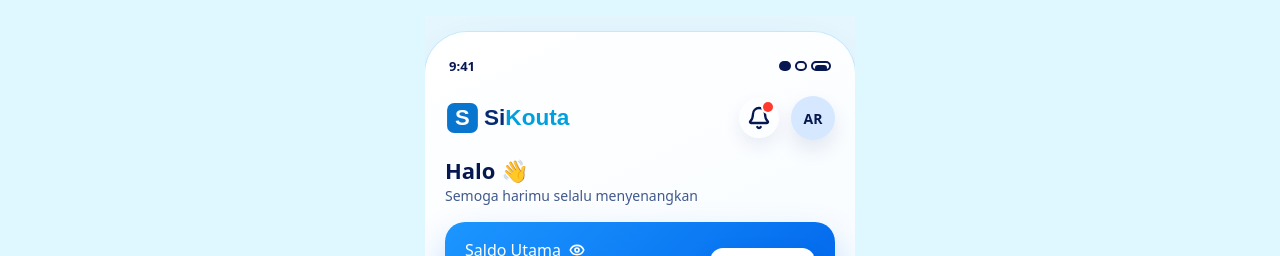
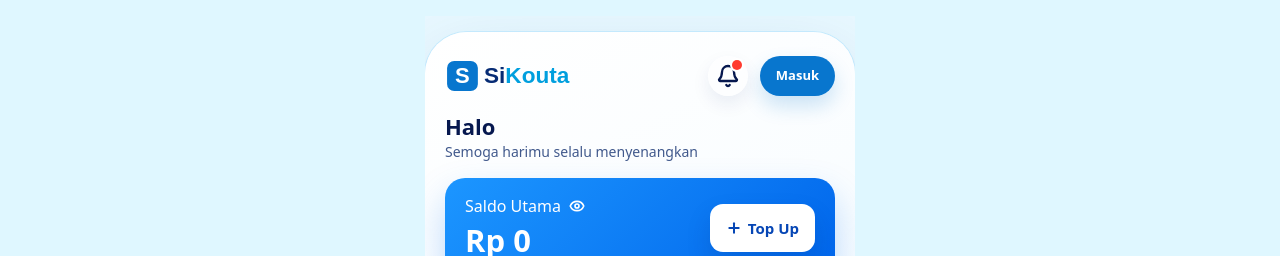
Before and after one commit to Dlennss/SiKouta, a Next.js app in the folder sikouta-fe/: page /user in a window 1280 px wide. Shown: the top 256 px of the page. Built offline with nearby package versions, Linux system fonts and the light colour scheme; no server answers.

Commit message:
Update guest header actions

```diff
--- a/sikouta-fe/app/(user)/user/page.tsx
+++ b/sikouta-fe/app/(user)/user/page.tsx
@@ -24,24 +24,15 @@ function getFirstName(value?: string | null) {
   return name.split(/\s+/)[0] || null;
 }
 
-function StatusBar() {
-  return (
-    <div className="flex h-5 items-center justify-between px-1 text-[13px] font-black leading-none text-[#06184f]">
-      <span>9:41</span>
-      <div className="flex items-center gap-1" aria-hidden="true">
-        <span className="h-2.5 w-3 rounded-full bg-[#06184f]" />
-        <span className="h-2.5 w-3 rounded-full border-[2.5px] border-[#06184f]" />
-        <span className="relative h-2.5 w-5 rounded-[5px] border-2 border-[#06184f]">
-          <span className="absolute left-0.5 top-0.5 h-1.5 w-3 rounded-[3px] bg-[#06184f]" />
-        </span>
-      </div>
-    </div>
-  );
+function getInitials(value?: string | null) {
+  const words = String(value || "").trim().split(/\s+/).filter(Boolean);
+  if (words.length === 0) return "SK";
+  return words.slice(0, 2).map((word) => word[0]).join("").toUpperCase();
 }
 
-function UserHeader({ name }: { name: string | null }) {
+function UserHeader({ name, isLoggedIn }: { name: string | null; isLoggedIn: boolean }) {
   return (
-    <header className="mt-5">
+    <header>
       <div className="flex items-center justify-between gap-3">
         <Image src="/brand/logo.svg" alt="Sikouta" width={300} height={72} priority className="h-auto w-[154px] object-contain" />
         <div className="flex items-center gap-3">
@@ -49,15 +40,21 @@ function UserHeader({ name }: { name: string | null }) {
             <Bell className="h-6 w-6" strokeWidth={2.3} />
             <span className="absolute right-1.5 top-1 h-2.5 w-2.5 rounded-full bg-[#ff3b30] ring-2 ring-white" />
           </button>
-          <Link href="/user/account" className="grid h-11 w-11 place-items-center rounded-full bg-[#d6e8ff] text-[14px] font-black text-[#06184f] shadow-[0_10px_20px_rgba(6,43,116,0.10)]">
-            AR
-          </Link>
+          {isLoggedIn ? (
+            <Link href="/user/account" className="grid h-11 w-11 place-items-center rounded-full bg-[#d6e8ff] text-[14px] font-black text-[#06184f] shadow-[0_10px_20px_rgba(6,43,116,0.10)]">
+              {getInitials(name)}
+            </Link>
+          ) : (
+            <Link href="/login" className="inline-flex h-10 items-center justify-center rounded-full bg-[#0876ce] px-4 text-[13px] font-black !text-white shadow-[0_10px_20px_rgba(8,118,206,0.20)]">
+              Masuk
+            </Link>
+          )}
         </div>
       </div>
 
       <div className="mt-4">
         <h1 className="text-[22px] font-black leading-7 tracking-normal text-[#06184f]">
-          Halo{name ? `, ${name}` : ""} 👋
+          Halo{name ? `, ${name}` : ""}
         </h1>
         <p className="mt-0.5 text-[14px] font-medium leading-5 text-[#41598c]">Semoga harimu selalu menyenangkan</p>
       </div>
@@ -136,13 +133,13 @@ export default async function UserAppHomePage() {
   ]);
   const saldo = Number(profile?.saldo || 0);
   const name = getFirstName(profile?.nama || session?.user?.name || session?.user?.email);
+  const isLoggedIn = Boolean(session?.backendToken);
 
   return (
     <main className="min-h-svh bg-[linear-gradient(180deg,#e8f8ff_0%,#f6fbff_44%,#dff2ff_100%)] text-[#06184f] sm:py-4">
       {session?.backendToken ? <UserAuthClientSync backendToken={session.backendToken} /> : null}
       <div className="mx-auto min-h-svh w-full overflow-hidden bg-[linear-gradient(154deg,#ffffff_0%,#f7fcff_50%,#e2f2ff_100%)] px-5 pb-3 pt-6 shadow-[0_24px_70px_rgba(7,84,150,0.14)] sm:max-w-[430px] sm:min-h-[820px] sm:rounded-[42px] sm:ring-1 sm:ring-sky-200/70">
-        <StatusBar />
-        <UserHeader name={name} />
+        <UserHeader name={name} isLoggedIn={isLoggedIn} />
         <UserHomeBalance saldo={saldo} />
         <UserQuickActions />
         <SikoutaPromoCard />
```
